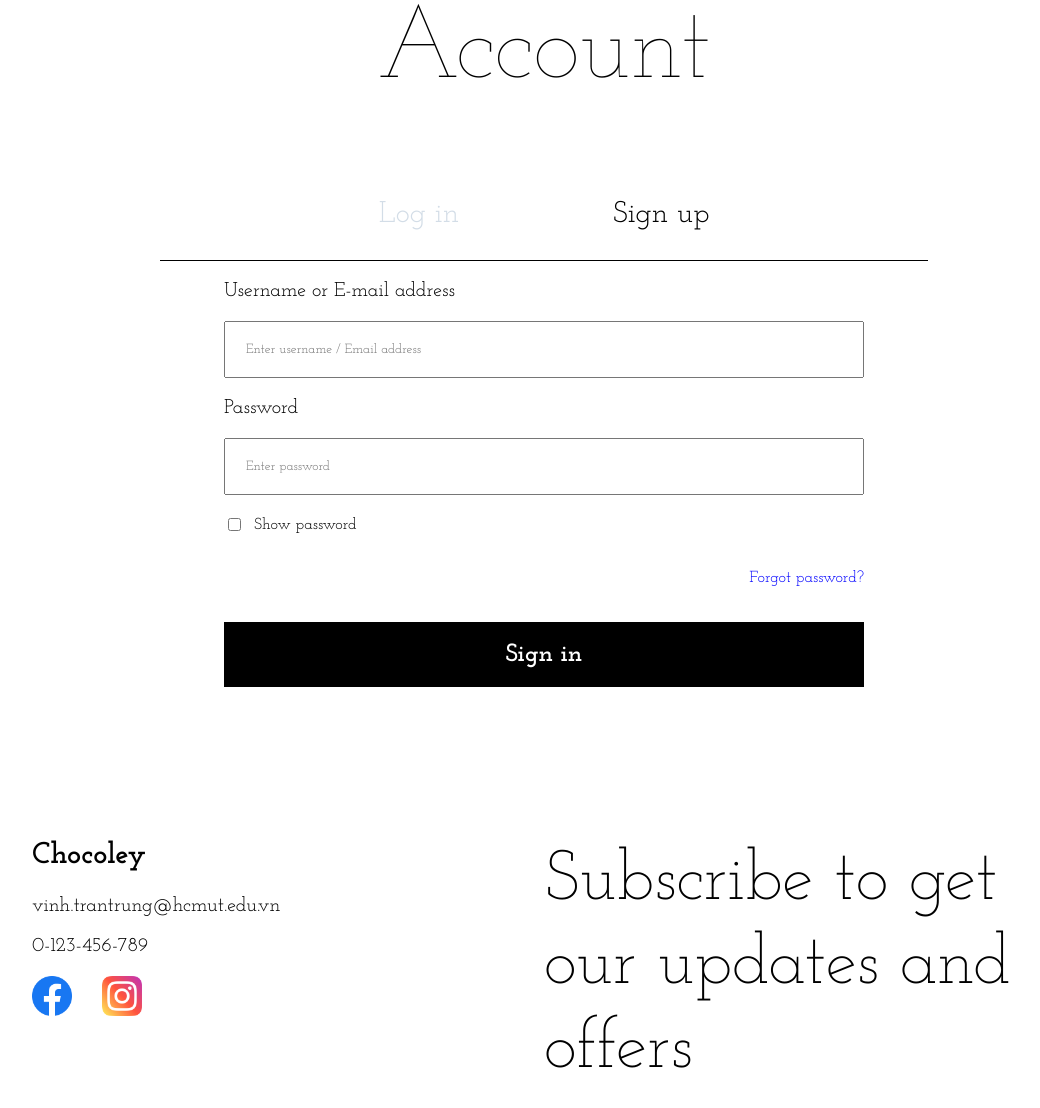
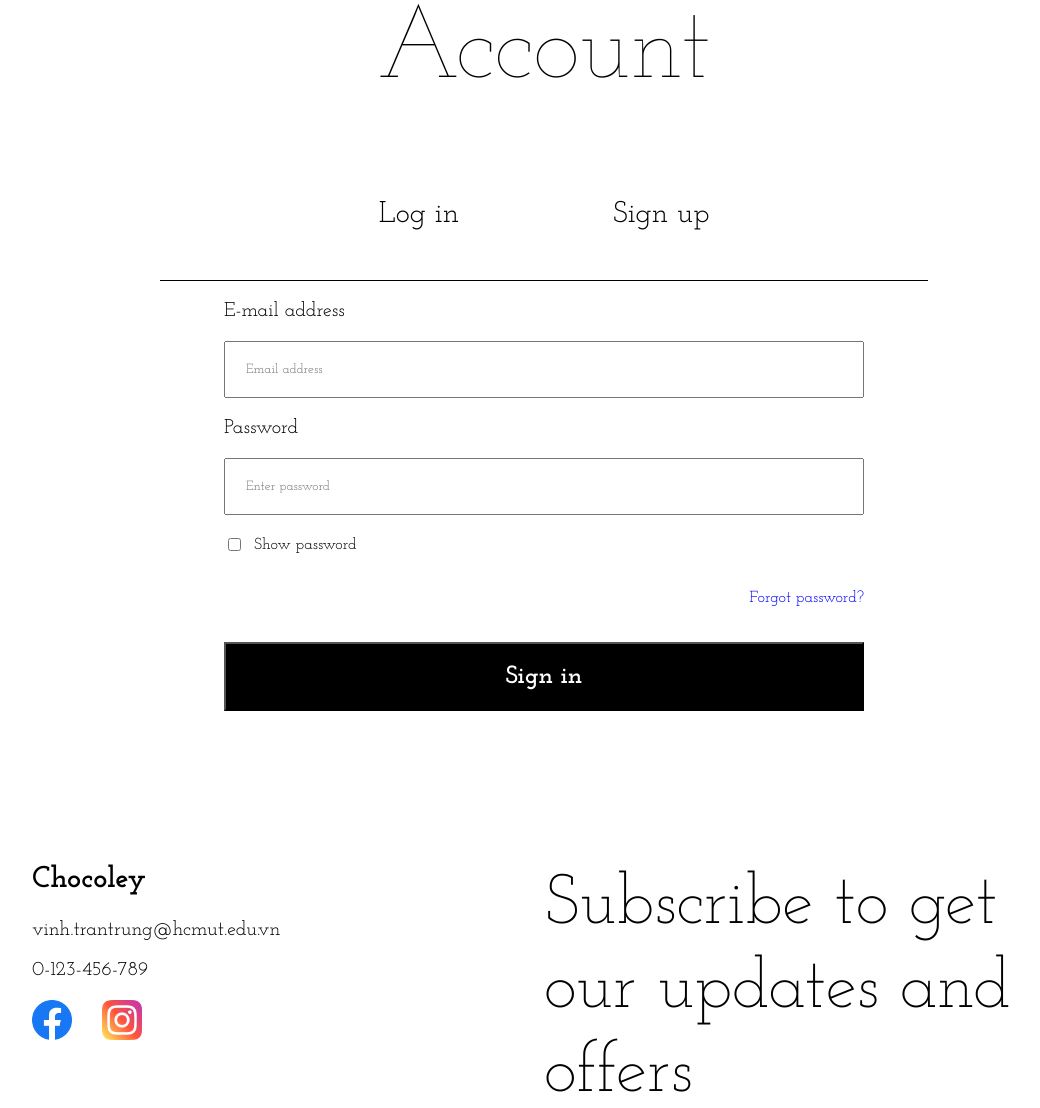
Before and after one commit to Vinzecta/E-commerce, a PHP site: page /account.php in a window 1280 px wide. Shown: the part 181-1289 px from the top of the page, without its empty margins (96-1136 px from the left). Run offline with PHP 8.4, Linux system fonts and the light colour scheme.

Commit message:
Complete backend login form

```diff
--- a/Style/account.css
+++ b/Style/account.css
@@ -32,11 +32,14 @@ body {
     justify-content: center;
     margin: 0 auto;
     border-bottom: solid 1px black;
+    padding-bottom: 20px;
 }
 
 #option p {
     font-size: 30px;
     cursor: pointer;
+    text-decoration: none;
+    color: black;
 }
 
 .credential-form {
@@ -69,9 +72,10 @@ label {
 
 #forgot {
     text-align: right;
+    text-decoration: none;
 }
 
-.credential-form a {
+.credential-form button {
     width: 100%;
     padding: 20px 0 20px 0;
     background-color: black;
@@ -80,6 +84,7 @@ label {
     color: white;
     text-align: center;
     text-decoration: none;
+    font-family: "Josefin Slab", serif;
 }
 
 #credential {
@@ -293,3 +298,8 @@ table {
     background-color: #f8d7da ;
     border-radius: 15px;
 }
+
+select {
+    padding: 20px;
+    font-family: "Josefin Slab", serif;
+}
--- a/Web pages/account.php
+++ b/Web pages/account.php
@@ -16,7 +16,8 @@
 
 `   <h1 id="title">Account</h1>
 
-    <section id="profile" style="display: none">
+    <?php session_start(); if (isset($_SESSION['username'])): ?>
+        <section id="profile">
             <div id="left-profile">
                 <div class="list-container" id="my-account">
                     <div class="profile-pic">
@@ -96,7 +97,7 @@
                         <label>Re-type password</label>
                         <input type="text" class="password" placeholder="Re-type password">
                         <div class="show-password">
-                        <input type="checkbox">
+                            <input type="checkbox" class="pass-show" value="yes">
                             <p>Show password</p>
                         </div>
 
@@ -105,45 +106,52 @@
                 </div>
             </div>
         </section>
-
+    <?php else: ?>
         <section id="credential">
                 <div id="option">
                     <p id="login">Log in</p>
                     <p id="signup">Sign up</p>
                 </div>
-            <form id="sign-in" class="credential-form">
-                <label for="username">Username or E-mail address</label>
-                <input type="text" class="username" placeholder="Enter username / Email address">
+                <form id="sign-in" action="../Backend/log_in.php" method="post" class="credential-form">
+                    <label for="username">E-mail address</label>
+                    <input type="text" name="email" class="username" placeholder="Email address">
 
                     <div class="alert" style="display: none">
                         <p>This field is required!</p>
                     </div>
 
                     <label for="password">Password</label>
-                <input type="password" class="password" placeholder="Enter password">
+                    <input type="password" name="password" class="password" placeholder="Enter password">
 
                     <div class="alert" style="display: none">
                         <p>This field is required!</p>
                     </div>
 
                     <div class="show-password">
-                    <input type="checkbox">
+                        <input type="checkbox" class="pass-show" value="yes">
                         <p>Show password</p>
                     </div>
                     <p id="forgot">Forgot password?</p>
-                <a href="index.php?page=home">Sign in</a>
+                    <button type="submit">Sign in</button>
                 </form>
 
-            <form id="sign-up" class="credential-form" style="display: none">
+                <form id="sign-up" action="../Backend/log_in.php" method="post" class="credential-form" style="display: none">
                     <label for="username">Username</label>
-                <input type="text" class="username" placeholder="Enter username">
+                    <input type="text" name="username" class="username" placeholder="Enter username">
 
                     <div class="alert" style="display: none">
                         <p>This field is required!</p>
                     </div>
 
                     <label for="email">Email</label>
-                <input type="text" class="email" placeholder="Enter email">
+                    <input type="text" name="email" class="email" placeholder="Enter email">
+
+                    <label for="role">Role</label>
+                    <select name="role">
+                        <option value="user">User</option>
+                        <option value="admin">Admin</option>
+                        <option value="seller">Seller</option>
+                    </select>
 
                     <div class="alert" style="display: none">
                         <p>This field is required!</p>
@@ -154,7 +162,7 @@
                     </div>
 
                     <label for="password">Password</label>
-                <input type="password" class="password" placeholder="Enter password">
+                    <input type="password" name="password" class="password" placeholder="Enter password">
 
                     <div class="alert" style="display: none">
                         <p>This field is required!</p>
@@ -172,10 +180,10 @@
                     </div>
 
                     <div class="show-password">
-                    <input type="checkbox">
+                        <input type="checkbox" class="pass-show" value="yes">
                         <p>Show password</p>
                     </div>
-                <a href="index.php?page=home">Sign up</a>
+                    <button type="submit">Sign up</button>
                 </form>
 
                 <form id="forgot-password" class="credential-form" style="display: none">
@@ -184,22 +192,23 @@
                         <p>Type your email and new password!</p>
                     </div>
                     <label for="email">Email</label>
-                <input type="text" class="email" placeholder="Enter email">
+                    <input type="text" name="email" class="email" placeholder="Enter email">
                     <label for="password">Password</label>
-                <input type="password" class="password" placeholder="Enter password">
+                    <input type="password" name="password" class="password" placeholder="Enter password">
                     <label for="retype_password">Re-type password</label>
                     <input type="password" class="password" placeholder="Re-type password">
                     <div class="show-password">
-                    <input type="checkbox">
+                        <input type="checkbox" class="pass-show" value="yes">
                         <p>Show password</p>
                     </div>
-                <a href="index.php?page=account">Submit</a>
+                    <button type="submit">Submit</button>
                     <div id="return-section">
                         <p>Remember your password?</p>
                         <p id="login-return">Return to login</p>
                     </div>
                 </form>
         </section>
+    <?php endif; ?>
 
     <?php
         include "./Components/info.php";
```
Also changed, not shown: Backend/log_in.php (added, +30 -0 lines), JavaScript/account.js (+13 -9 lines). Lines whose indentation alone changed are shown as unchanged.
